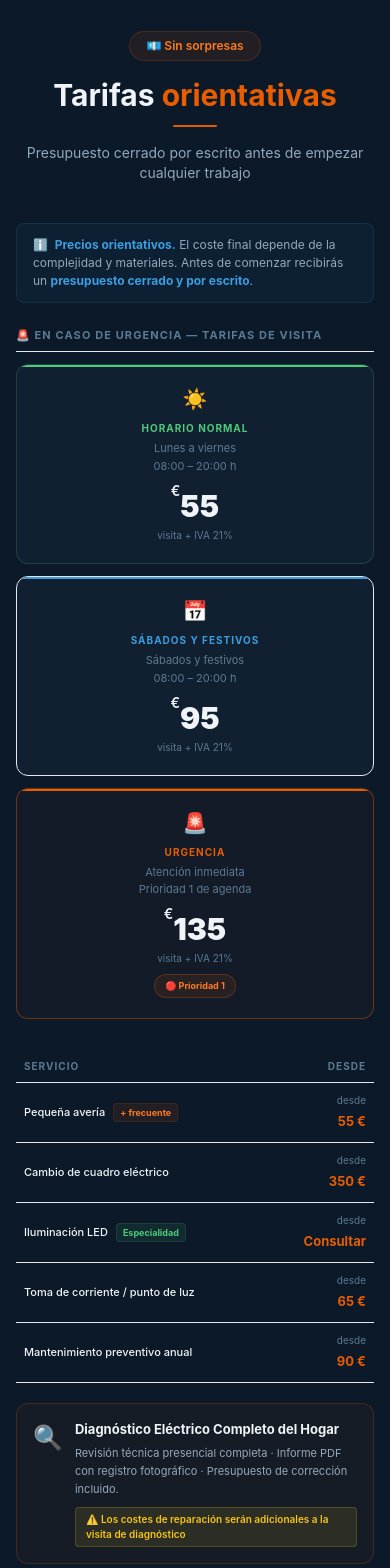
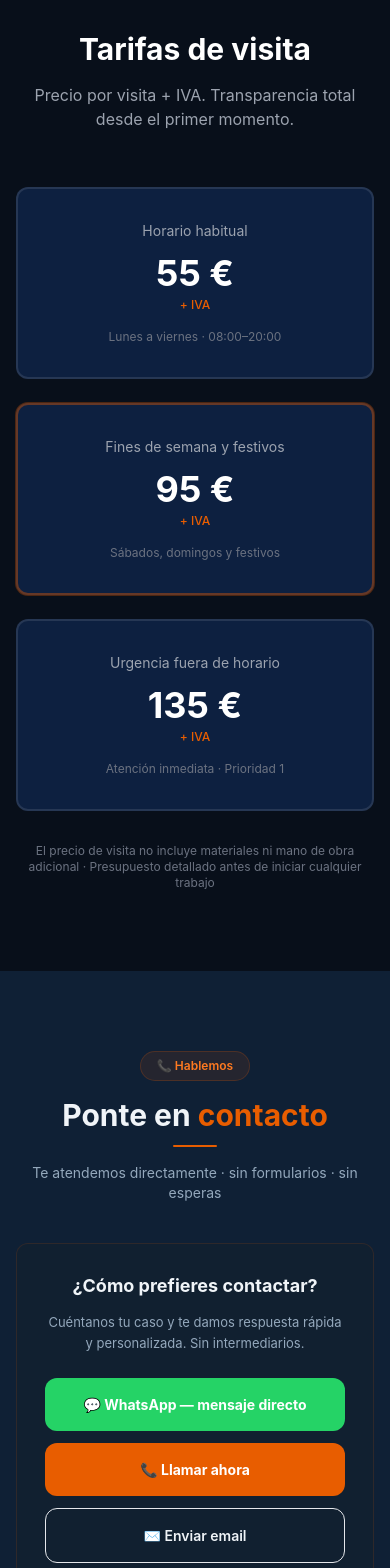
Before and after one commit to tecrodrigodiaz-droid/rodrigo-web, a Next.js app: page / in a window 390 px wide. Shown: the part 7200-8768 px from the top of the page. Built offline with nearby package versions, Linux system fonts and the light colour scheme.

Commit message:
Fix Tarifas - clean content

```diff
--- a/components/Tarifas.tsx
+++ b/components/Tarifas.tsx
@@ -1,151 +1,51 @@
-const urgencias = [
+const tarifas = [
   {
-    color: 'green', icon: '☀️', label: 'Horario normal',
-    when: 'Lunes a viernes\n08:00 – 20:00 h', price: '55',
+    label: 'Horario habitual',
+    precio: '55 €',
+    detalle: 'Lunes a viernes · 08:00–20:00',
+    color: 'border-white/10',
   },
   {
-    color: 'blue', icon: '📅', label: 'Sábados y festivos',
-    when: 'Sábados y festivos\n08:00 – 20:00 h', price: '95',
+    label: 'Fines de semana y festivos',
+    precio: '95 €',
+    detalle: 'Sábados, domingos y festivos',
+    color: 'border-[#e85d00]/40',
+    destacado: true,
   },
   {
-    color: 'orange', icon: '🚨', label: 'Urgencia',
-    when: 'Atención inmediata\nPrioridad 1 de agenda', price: '135', prio: true,
+    label: 'Urgencia fuera de horario',
+    precio: '135 €',
+    detalle: 'Atención inmediata · Prioridad 1',
+    color: 'border-white/10',
   },
 ]
 
-const serviciosTabla = [
-  { name: 'Pequeña avería', badge: '+ frecuente', badgeColor: 'o', desc: 'Diagnóstico + reparación in situ', price: '55 €' },
-  { name: 'Cambio de cuadro eléctrico', desc: 'Material + instalación + pruebas', price: '350 €' },
-  { name: 'Iluminación LED', badge: 'Especialidad', badgeColor: 'g', desc: 'Proyecto + suministro + montaje', price: 'Consultar' },
-  { name: 'Toma de corriente / punto de luz', desc: 'Apertura, cableado, acabado', price: '65 €' },
-  { name: 'Mantenimiento preventivo anual', desc: 'Revisión completa + informe PDF', price: '90 €' },
-]
-
-const urgColor: Record<string, string> = {
-  green:  'border-[#4ecb7a33] before:bg-[#4ecb7a]',
-  blue:   'border-white/7',
-  orange: 'border-[#e85d0066] bg-[#e85d0008]',
-}
-const lblColor: Record<string, string> = {
-  green: 'text-[#4ecb7a]', blue: 'text-[#3b9ede]', orange: 'text-[#e85d00]',
-}
-const badgeColor: Record<string, string> = {
-  o: 'bg-[#e85d001a] border-[#e85d0022] text-[#ff7a20]',
-  g: 'bg-[#4ecb7a1a] border-[#4ecb7a22] text-[#4ecb7a]',
-}
-
 export default function Tarifas() {
   return (
-    <section id="tarifas" className="py-20 bg-[#0b1929]">
-      <div className="max-w-4xl mx-auto px-4">
-
-        {/* HEADER */}
-        <div className="text-center mb-10">
-          <span className="inline-flex items-center gap-2 bg-[#e85d001a] border border-[#e85d0033] rounded-full px-4 py-1.5 text-xs text-[#ff7a20] font-semibold mb-4">
-            💶 Sin sorpresas
-          </span>
-          <h2 className="text-3xl font-bold mb-3">
-            Tarifas <span className="text-[#e85d00]">orientativas</span>
-          </h2>
-          <div className="w-11 h-0.5 bg-[#e85d00] rounded mx-auto mb-4" />
-          <p className="text-[#94a8bc] text-sm">
-            Presupuesto cerrado por escrito antes de empezar cualquier trabajo
+    <section id="tarifas" className="py-20 bg-[#080f1a]">
+      <div className="max-w-6xl mx-auto px-4 sm:px-6 lg:px-8">
+        <div className="text-center mb-14">
+          <h2 className="text-3xl sm:text-4xl font-bold text-white mb-4">Tarifas de visita</h2>
+          <p className="text-gray-400 max-w-xl mx-auto">
+            Precio por visita + IVA. Transparencia total desde el primer momento.
           </p>
         </div>
-
-        {/* DISCLAIMER */}
-        <div className="bg-[#3b9ede0d] border border-[#3b9ede22] rounded-lg px-4 py-3 text-[12px] text-[#94a8bc] mb-6">
-          ℹ️&nbsp; <strong className="text-[#3b9ede]">Precios orientativos.</strong> El coste
-          final depende de la complejidad y materiales. Antes de comenzar recibirás un{' '}
-          <strong className="text-[#3b9ede]">presupuesto cerrado y por escrito</strong>.
-        </div>
-
-        {/* URGENCIAS */}
-        <p className="text-[11px] font-bold text-[#5c7a94] uppercase tracking-widest mb-3 pb-2 border-b border-white/6">
-          🚨 En caso de urgencia — tarifas de visita
-        </p>
-        <div className="grid grid-cols-1 sm:grid-cols-3 gap-3 mb-8">
-          {urgencias.map(u => (
+        <div className="grid grid-cols-1 sm:grid-cols-3 gap-6 max-w-4xl mx-auto">
+          {tarifas.map((t) => (
             <div
-              key={u.label}
-              className={`relative bg-[#112030] border rounded-xl p-5 text-center overflow-hidden ${urgColor[u.color]}`}
+              key={t.label}
+              className={`bg-[#0d2040] border-2 ${t.color} rounded-xl p-8 text-center ${t.destacado ? 'ring-1 ring-[#e85d00]/30' : ''}`}
             >
-              {/* top bar */}
-              <div className={`absolute top-0 left-0 right-0 h-0.5 ${
-                u.color === 'green' ? 'bg-[#4ecb7a]' :
-                u.color === 'blue'  ? 'bg-[#3b9ede]' : 'bg-[#e85d00]'
-              }`} />
-              <div className="text-xl mb-2">{u.icon}</div>
-              <div className={`text-[10px] font-bold uppercase tracking-widest mb-1 ${lblColor[u.color]}`}>
-                {u.label}
-              </div>
-              <div className="text-[11px] text-[#5c7a94] mb-3 whitespace-pre-line leading-relaxed">
-                {u.when}
-              </div>
-              <div className="text-3xl font-black text-[#f0f4f8]">
-                <sup className="text-sm font-semibold align-top mt-1">€</sup>{u.price}
-              </div>
-              <div className="text-[10px] text-[#5c7a94] mt-1">visita + IVA 21%</div>
-              {u.prio && (
-                <div className="inline-flex items-center gap-1 mt-2 bg-[#e85d001a] border border-[#e85d0044] rounded-full px-2.5 py-1 text-[9px] font-bold text-[#ff7a20]">
-                  🔴 Prioridad 1
-                </div>
-              )}
+              <p className="text-gray-400 text-sm mb-3">{t.label}</p>
+              <p className="text-4xl font-bold text-white mb-1">{t.precio}</p>
+              <p className="text-xs text-[#e85d00] font-medium mb-4">+ IVA</p>
+              <p className="text-gray-500 text-xs">{t.detalle}</p>
             </div>
           ))}
         </div>
-
-        {/* TABLA */}
-        <table className="w-full border-collapse mb-5">
-          <thead>
-            <tr className="border-b border-white/8">
-              <th className="text-left text-[10px] font-bold text-[#5c7a94] uppercase tracking-widest py-2 px-2">Servicio</th>
-              <th className="text-left text-[10px] font-bold text-[#5c7a94] uppercase tracking-widest py-2 px-2 hidden sm:table-cell">Incluye</th>
-              <th className="text-right text-[10px] font-bold text-[#5c7a94] uppercase tracking-widest py-2 px-2">Desde</th>
-            </tr>
-          </thead>
-          <tbody>
-            {serviciosTabla.map(srv => (
-              <tr key={srv.name} className="border-b border-white/4 hover:bg-white/1 transition-colors">
-                <td className="py-2.5 px-2 text-[11px] text-[#f0f4f8] font-medium">
-                  {srv.name}
-                  {srv.badge && (
-                    <span className={`inline-block ml-2 border rounded px-1.5 py-0.5 text-[9px] font-bold ${badgeColor[srv.badgeColor!]}`}>
-                      {srv.badge}
-                    </span>
-                  )}
-                </td>
-                <td className="py-2.5 px-2 text-[10px] text-[#5c7a94] hidden sm:table-cell">{srv.desc}</td>
-                <td className="py-2.5 px-2 text-right">
-                  <span className="text-[10px] text-[#5c7a94] block">desde</span>
-                  <span className="text-[13px] font-bold text-[#e85d00]">{srv.price}</span>
-                </td>
-              </tr>
-            ))}
-          </tbody>
-        </table>
-
-        {/* DIAGNÓSTICO */}
-        <div className="bg-[#e85d000d] border border-[#e85d0033] rounded-xl p-4 flex gap-3 items-start mb-3">
-          <span className="text-2xl flex-shrink-0 mt-0.5">🔍</span>
-          <div>
-            <h4 className="text-[13px] font-bold text-[#f0f4f8] mb-1.5">
-              Diagnóstico Eléctrico Completo del Hogar
-            </h4>
-            <p className="text-[11px] text-[#94a8bc] leading-relaxed mb-2">
-              Revisión técnica presencial completa · Informe PDF con registro
-              fotográfico · Presupuesto de corrección incluido.
-            </p>
-            <span className="inline-block bg-[#f5c5181a] border border-[#f5c51833] text-[#f5c518] text-[10px] font-semibold rounded px-2.5 py-1">
-              ⚠️ Los costes de reparación serán adicionales a la visita de diagnóstico
-            </span>
-          </div>
-        </div>
-
-        <p className="text-center text-[11px] text-[#5c7a94]">
-          * IVA 21% no incluido · Precios orientativos sujetos a valoración in situ
+        <p className="text-center text-gray-500 text-xs mt-8">
+          El precio de visita no incluye materiales ni mano de obra adicional · Presupuesto detallado antes de iniciar cualquier trabajo
         </p>
-
       </div>
     </section>
   )
```
